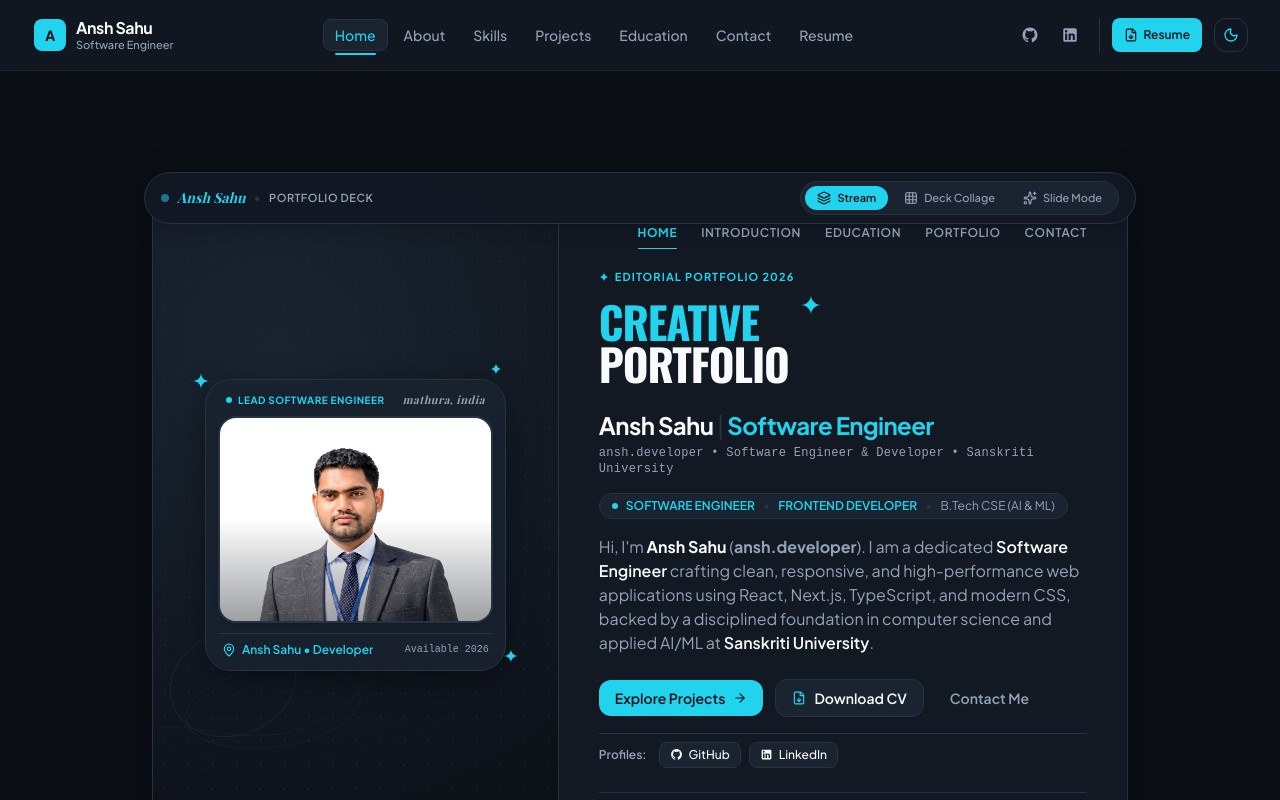
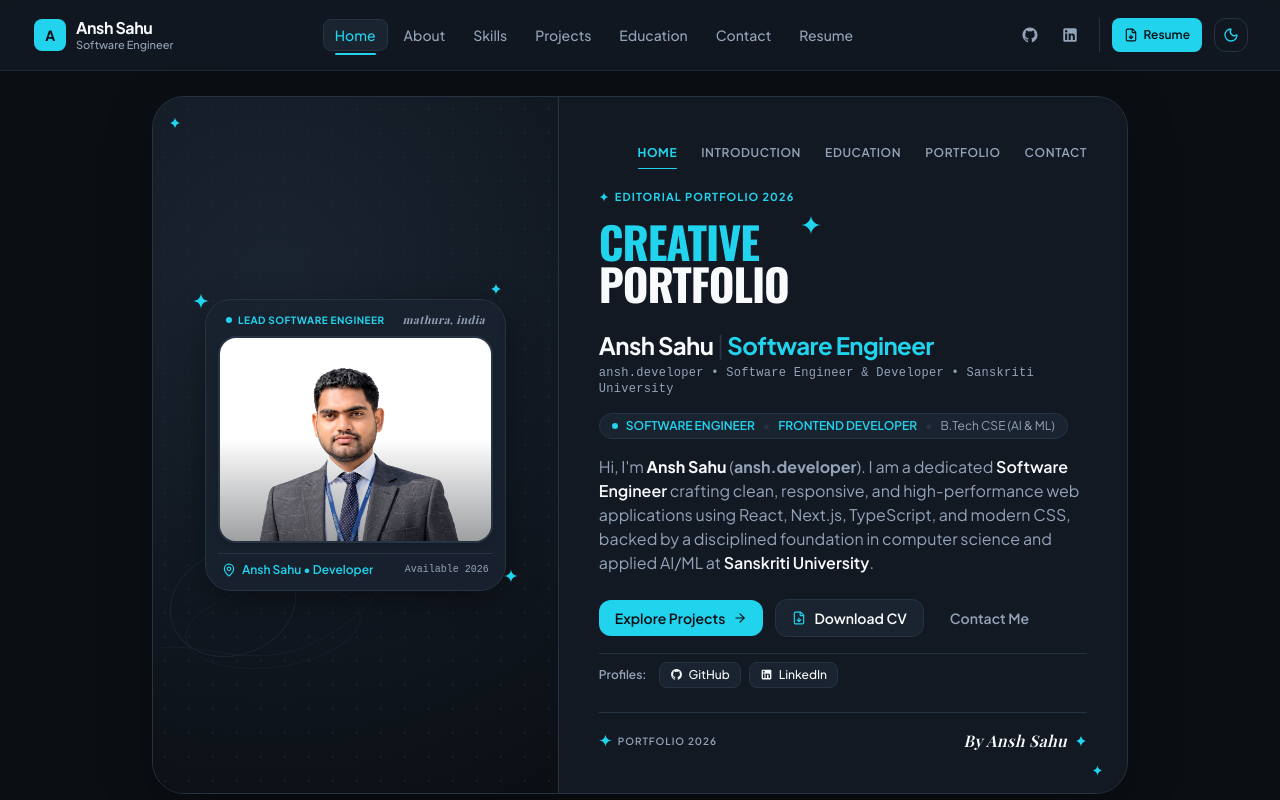
Before and after one commit to ansh-sahu-tech/My-Portfolio, a React (Vite) app: page / in a window 1280 px wide. Shown: the top 800 px of the page. Built offline with nearby package versions, Linux system fonts and the light colour scheme; a web font is replaced by a local one.

Commit message:
sections

```diff
--- a/src/pages/public/HomePage.tsx
+++ b/src/pages/public/HomePage.tsx
@@ -9,9 +9,6 @@ import {
   ExternalLink,
   Copy,
   Check,
-  Sparkles,
-  Grid,
-  Layers,
   ChevronRight,
   ChevronLeft,
   Code2,
@@ -111,69 +108,7 @@ export const HomePage: React.FC = () => {
 
   return (
     <div className="w-full min-h-screen bg-[#0B0F14] text-[#F8FAFC] font-sans pb-24 select-text">
-      {/* ========================================================
-          TOP PRESENTATION CONTROLLER & VIEW SWITCHER
-          ======================================================== */}
-      <div className="sticky top-20 z-30 max-w-5xl mx-auto px-3 sm:px-4 pt-3 pb-2 mb-4 pointer-events-none">
-        <div className="pointer-events-auto flex items-center justify-between gap-2 bg-[#121923]/95 backdrop-blur-md border border-[#263342] px-3 sm:px-4 py-1.5 sm:py-2 rounded-2xl sm:rounded-full shadow-lg">
-          <div className="flex items-center gap-1.5 sm:gap-2 text-xs font-semibold text-[#94A3B8] min-w-0 shrink">
-            <span className="w-2 h-2 rounded-full bg-[#22D3EE] animate-pulse shrink-0" />
-            <span className="hidden sm:inline font-serif italic text-sm text-[#22D3EE] font-bold shrink-0">
-              Ansh Sahu
-            </span>
-            <span className="hidden sm:inline text-[#263342]">•</span>
-            <span className="text-[10px] sm:text-[11px] uppercase tracking-wider text-[#94A3B8] truncate">
-              <span className="hidden xs:inline">Creative </span>Portfolio Deck
-            </span>
-          </div>
 
-          {/* View Mode Toggle Buttons */}
-          <div className="flex items-center gap-0.5 sm:gap-1 bg-[#1A2430] p-1 rounded-xl sm:rounded-full text-xs border border-[#263342] shrink-0">
-            <button
-              onClick={() => setViewMode('stream')}
-              className={`flex items-center gap-1 sm:gap-1.5 px-2 sm:px-3 py-1 rounded-lg sm:rounded-full transition-all duration-200 font-medium ${
-                viewMode === 'stream'
-                  ? 'bg-[#22D3EE] text-[#0B0F14] shadow-sm font-semibold'
-                  : 'text-[#94A3B8] hover:text-[#F8FAFC]'
-              }`}
-              title="Editorial Scroll View"
-            >
-              <Layers className="w-3.5 h-3.5 shrink-0" />
-              <span className="text-[10px] sm:text-[11px]">Stream</span>
-            </button>
-
-            <button
-              onClick={() => setViewMode('collage')}
-              className={`flex items-center gap-1 sm:gap-1.5 px-2 sm:px-3 py-1 rounded-lg sm:rounded-full transition-all duration-200 font-medium ${
-                viewMode === 'collage'
-                  ? 'bg-[#22D3EE] text-[#0B0F14] shadow-sm font-semibold'
-                  : 'text-[#94A3B8] hover:text-[#F8FAFC]'
-              }`}
-              title="Overview Deck Collage"
-            >
-              <Grid className="w-3.5 h-3.5 shrink-0" />
-              <span className="text-[10px] sm:text-[11px]">
-                <span className="hidden sm:inline">Deck </span>Collage
-              </span>
-            </button>
-
-            <button
-              onClick={() => setViewMode('slide')}
-              className={`flex items-center gap-1 sm:gap-1.5 px-2 sm:px-3 py-1 rounded-lg sm:rounded-full transition-all duration-200 font-medium ${
-                viewMode === 'slide'
-                  ? 'bg-[#22D3EE] text-[#0B0F14] shadow-sm font-semibold'
-                  : 'text-[#94A3B8] hover:text-[#F8FAFC]'
-              }`}
-              title="Step-by-step Presentation Slide Mode"
-            >
-              <Sparkles className="w-3.5 h-3.5 shrink-0" />
-              <span className="text-[10px] sm:text-[11px]">
-                <span className="hidden sm:inline">Slide </span>Mode
-              </span>
-            </button>
-          </div>
-        </div>
-      </div>
 
       {/* ========================================================
           VIEW MODE 1: DECK GRID COLLAGE (THE EXACT SCREENSHOT VIEW)
@@ -231,7 +166,7 @@ export const HomePage: React.FC = () => {
           EDITORIAL CARDS STREAM / SLIDES CONTAINER
           ======================================================== */}
       {(viewMode === 'stream' || viewMode === 'slide') && (
-        <div className="max-w-5xl mx-auto px-4 sm:px-6 space-y-12 sm:space-y-16 pt-2">
+        <div className="max-w-5xl mx-auto px-4 sm:px-6 space-y-12 sm:space-y-16 pt-2 sm:pt-4">
 
           {/* ----------------------------------------------------
               CARD 1: CREATIVE PORTFOLIO (HERO)
```
Also changed, not shown: 1 other file (tests, documents, lock files or other folders).
